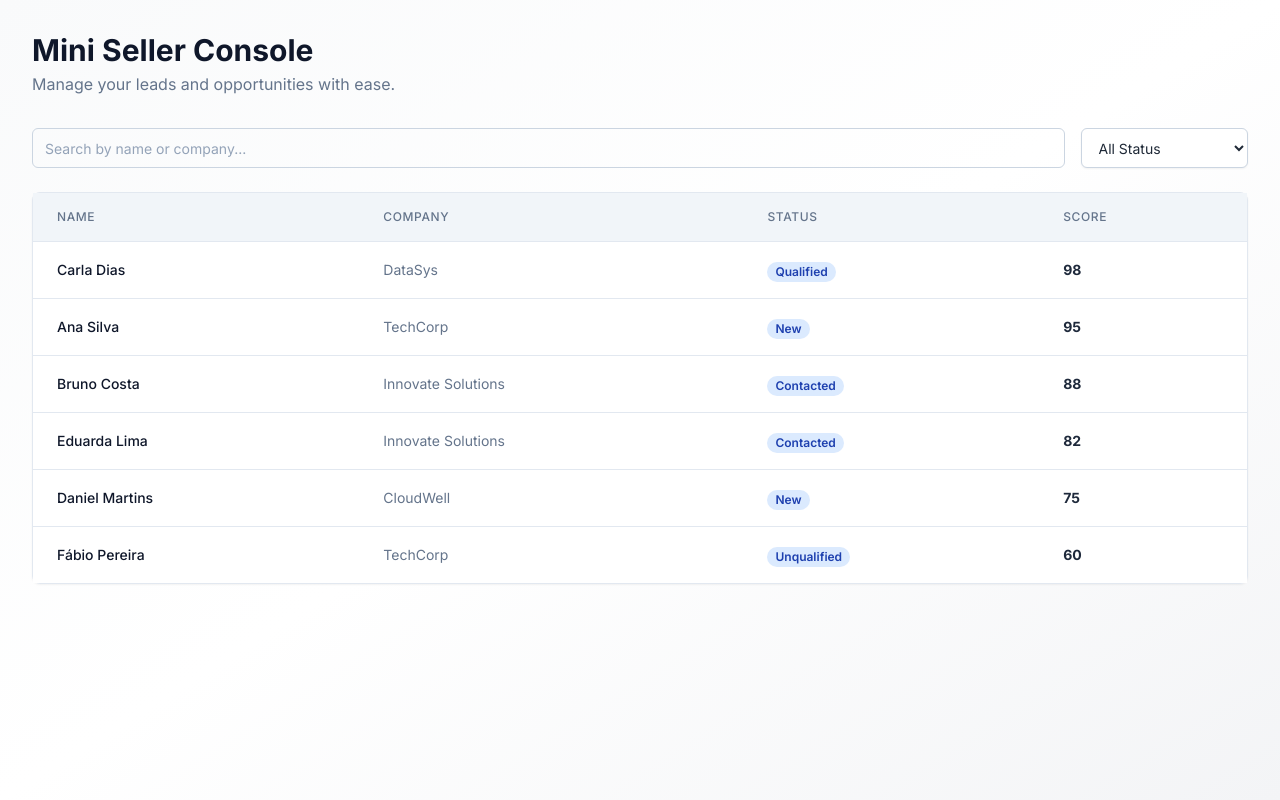
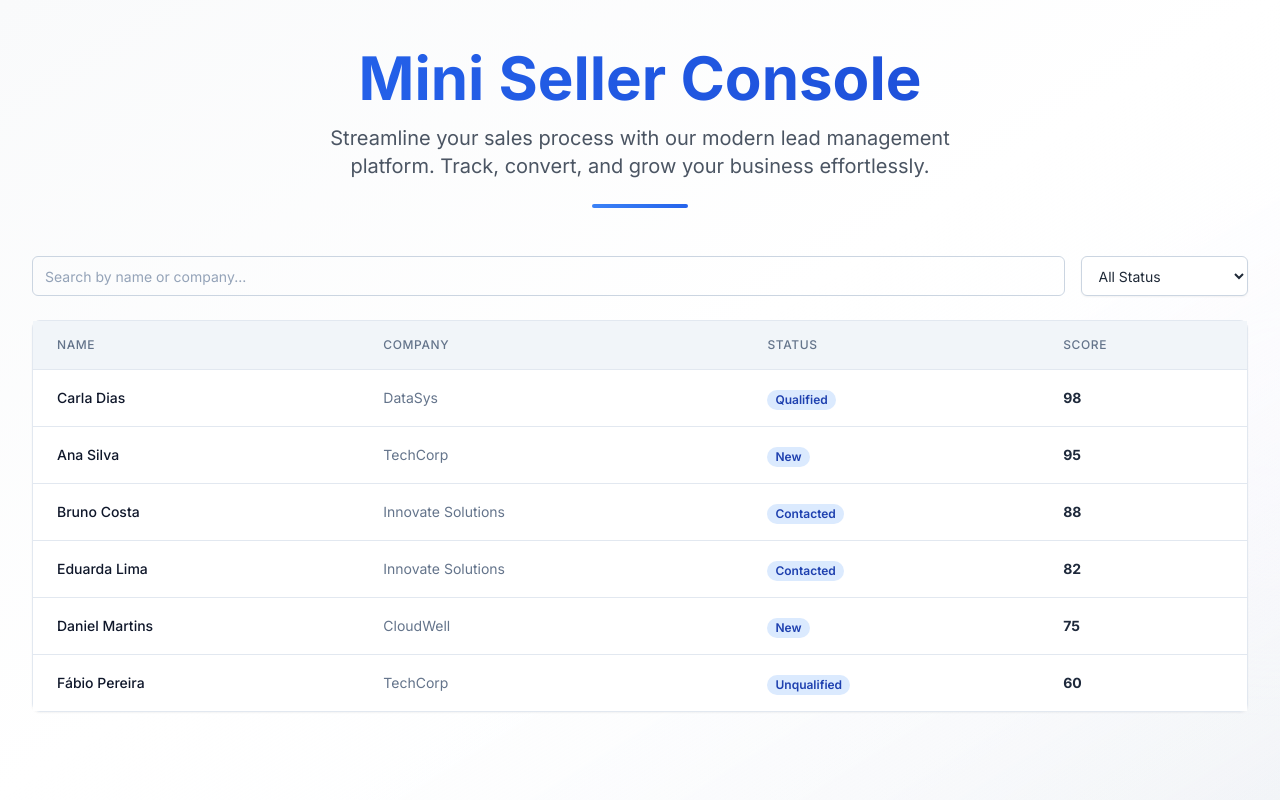
Before and after one commit to JoaoPedroLage/mini-seller-console, a Next.js app: page / in a window 1280 px wide. Built offline with nearby package versions, Linux system fonts and the light colour scheme.

Commit message:
feat: enhance HomePage layout with modern design, gradient text, and decorative elements

```diff
--- a/app/page.tsx
+++ b/app/page.tsx
@@ -2,14 +2,33 @@ import LeadsConsole from "./components/leads/leads-console";
 
 export default function HomePage() {
   return (
-    <main className="container mx-auto p-4 sm:p-6 lg:p-8">
-      <header className="mb-8">
-        <h1 className="text-3xl font-bold text-slate-900">Mini Seller Console</h1>
-        <p className="text-slate-500 mt-1">Manage your leads and opportunities with ease.</p>
-      </header>
+    <div className="min-h-screen bg-gradient-to-br from-gray-50 via-white to-primary-50/20 dark:from-gray-900 dark:via-gray-800 dark:to-gray-900">
+      <main className="container mx-auto px-4 sm:px-6 lg:px-8 py-8 lg:py-12">
+        {/* Modern header with gradient text */}
+        <header className="text-center mb-12 animate-fade-in">
+          <div className="max-w-3xl mx-auto">
+            <h1 className="text-4xl sm:text-5xl lg:text-6xl font-bold text-gradient mb-4">
+              Mini Seller Console
+            </h1>
+            <p className="text-lg sm:text-xl text-gray-600 dark:text-gray-300 leading-relaxed max-w-2xl mx-auto">
+              Streamline your sales process with our modern lead management platform.
+              Track, convert, and grow your business effortlessly.
+            </p>
+            <div className="mt-6 h-1 w-24 bg-gradient-to-r from-primary-500 to-primary-600 rounded-full mx-auto"></div>
+          </div>
+        </header>
 
-      {/* The client component will handle fetching and all logic */}
-      <LeadsConsole />
-    </main>
+        {/* Main content with enhanced spacing */}
+        <div className="animate-slide-up">
+          <LeadsConsole />
+        </div>
+      </main>
+
+      {/* Background decorative elements */}
+      <div className="fixed inset-0 -z-10 overflow-hidden pointer-events-none">
+        <div className="absolute top-1/4 -left-48 w-96 h-96 bg-primary-100 dark:bg-primary-900/20 rounded-full opacity-20 blur-3xl"></div>
+        <div className="absolute bottom-1/4 -right-48 w-96 h-96 bg-purple-100 dark:bg-purple-900/20 rounded-full opacity-20 blur-3xl"></div>
+      </div>
+    </div>
   );
 }
```
